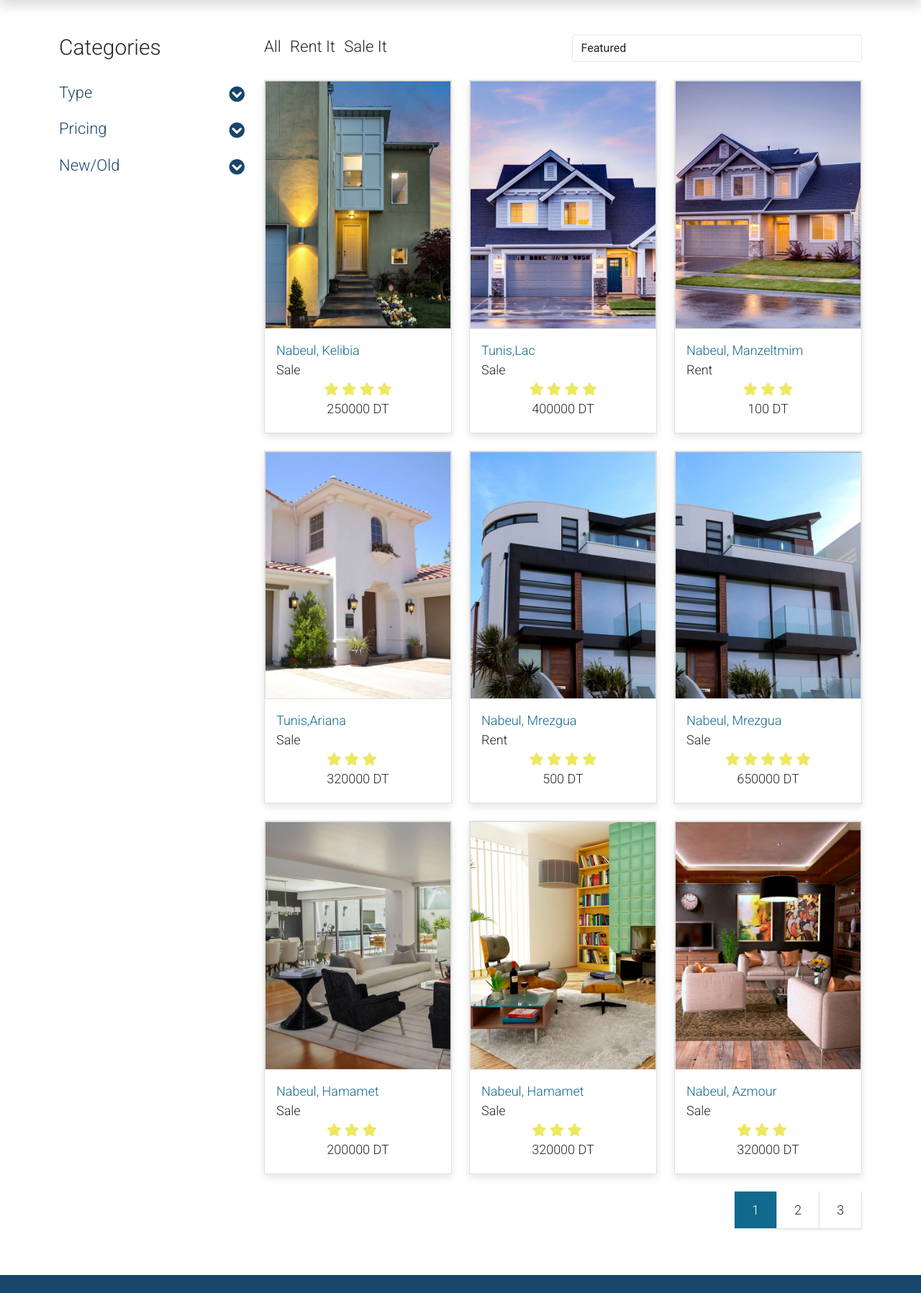
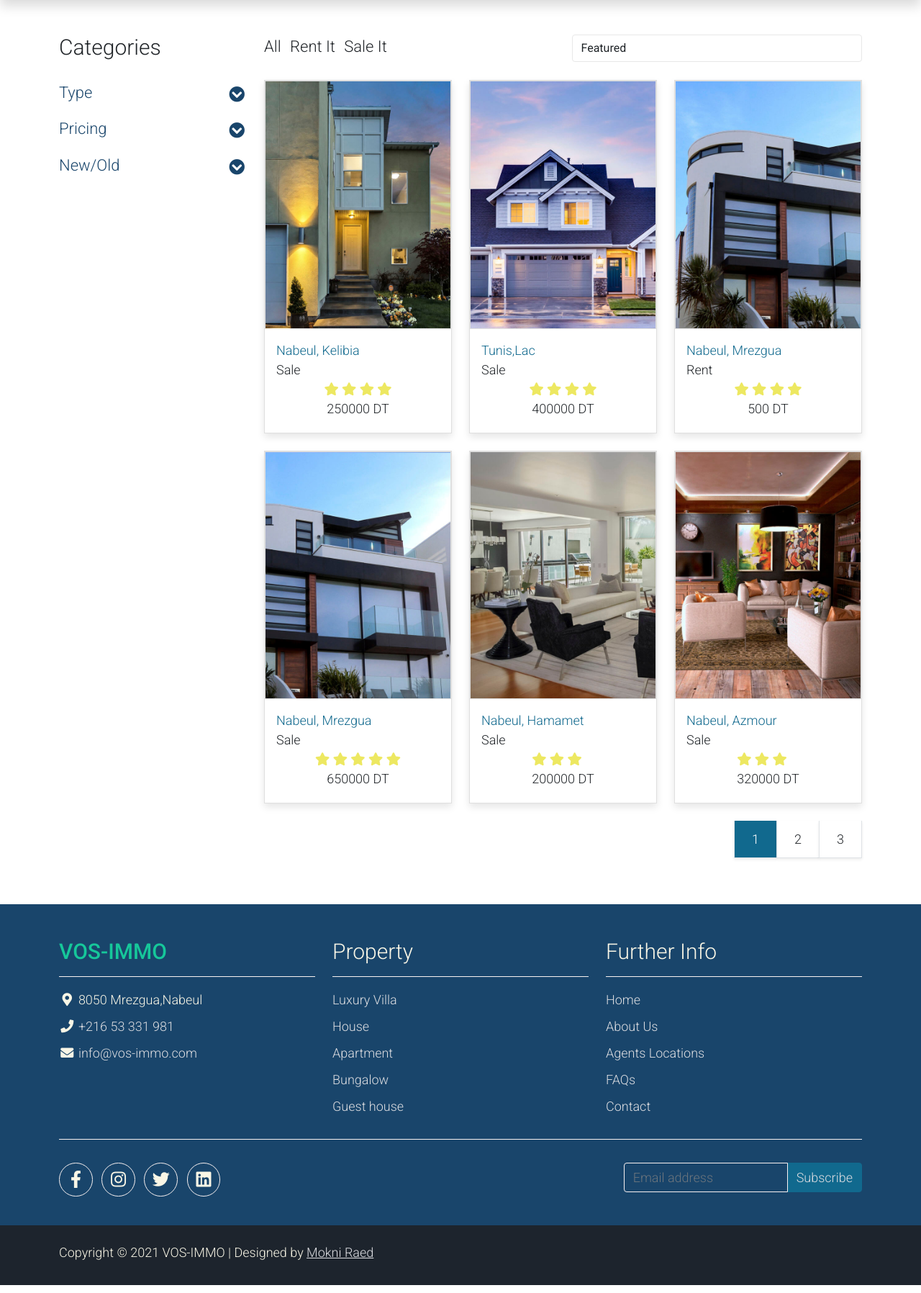
Before and after one commit to MokniRaed/VOSIMMO, a PHP site: page /Property.php?etat=1 in a window 1280 px wide. Shown: the part 154-1950 px from the top of the page at 72% size. Run offline with PHP 8.4, Linux system fonts and the light colour scheme; data comes from the database, SQL or seed files in the repository; data that the repository does not hold is empty; some libraries are stand-ins or nearby versions.

Commit message:
final adds

```diff
--- a/Property.php
+++ b/Property.php
@@ -50,7 +50,7 @@ include('header.php');
                     <ul class="collapse show list-unstyled pl-3">
                         <li><a class="text-decoration-none" href="Property.php?type=1">For Sale</a></li>
                         <li><a class="text-decoration-none" href="Property.php?type=0">For Rent</a></li>
-                        <li><a class="text-decoration-none" href="Property.php?type=0">For Vacation</a></li>
+                        <li><a class="text-decoration-none" href="Property.php?type=2">For Vacation</a></li>
                     </ul>
                 </li>
                 <li class="pb-3">
@@ -85,10 +85,10 @@ include('header.php');
                             <a class="h3 text-dark text-decoration-none mr-3" href="Property.php">All</a>
                         </li>
                         <li class="list-inline-item">
-                            <a class="h3 text-dark text-decoration-none mr-3" href="#">Rent It</a>
+                            <a class="h3 text-dark text-decoration-none mr-3" href="Property.php?type=0">Rent It</a>
                         </li>
                         <li class="list-inline-item">
-                            <a class="h3 text-dark text-decoration-none" href="#">Sale It</a>
+                            <a class="h3 text-dark text-decoration-none" href="Property.php?type=1">Sale It</a>
                         </li>
                     </ul>
                 </div>
--- a/phpConf/db_property.php
+++ b/phpConf/db_property.php
@@ -13,8 +13,10 @@ if (isset($_GET['type'])) {
     } elseif ($_GET['type'] == '1') {
 
         $sql .= " WHERE type = 1  ";
+    }elseif ($_GET['type'] == '2') {
+
+        $sql .= " WHERE type = 2  ";
     }
-
 
 }
 if (isset($_GET['px'])) {
@@ -22,7 +24,7 @@ if (isset($_GET['px'])) {
 
         $sql .= " ORDER BY prix desc ";
 
-    } elseif ($_GET['etat'] == '1') {
+    } elseif ($_GET['px'] == '1') {
 
         $sql .= " ORDER BY prix asc  ";
     }
@@ -33,7 +35,7 @@ if (isset($_GET['etat'])) {
 
         $sql .= " WHERE etat = 0  ";
 
-    } elseif ($_GET['px'] == '1') {
+    } elseif ($_GET['etat'] == '1') {
 
         $sql .= " WHERE etat = 1  ";
     }
@@ -44,7 +46,7 @@ if (isset($_GET['rate'])) {
 
         $sql .= " WHERE rate = 0  ";
 
-    } elseif ($_GET['px'] == '1') {
+    } elseif ($_GET['rate'] == '1') {
 
         $sql .= " WHERE etat = 1  ";
     }
```
Also changed, not shown: Main.php (+6 -6 lines).
